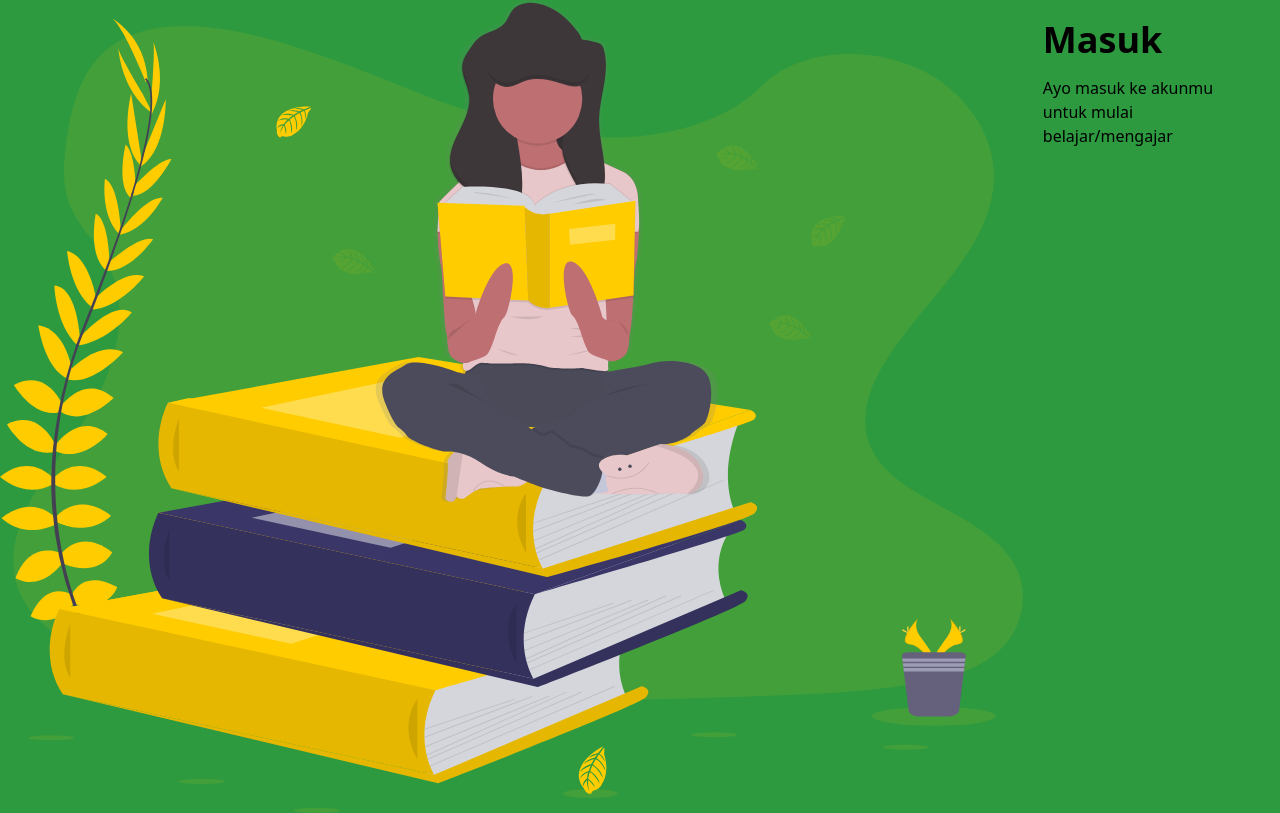
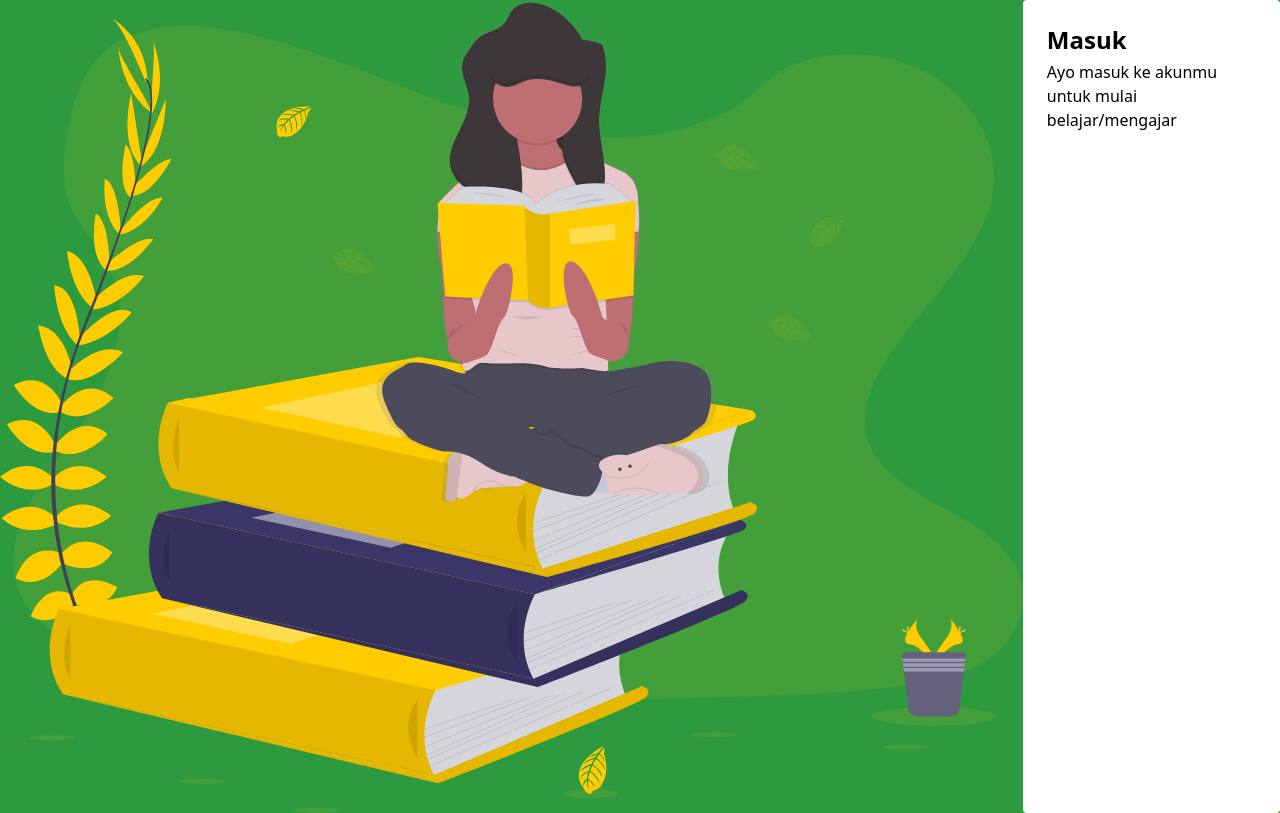
Before and after one commit to andirayka/lesinaja, a React (Create React App) app: page /masuk in a window 1280 px wide. Built offline with nearby package versions, Linux system fonts and the light colour scheme.

Commit message:
fix styling in contentContainer & SectionTitle

```diff
--- a/src/components/moleculs/SectionTitle.js
+++ b/src/components/moleculs/SectionTitle.js
@@ -1,11 +1,11 @@
-import React from 'react';
+import React from "react";
 
 const SectionTitle = ({ heading, body }) => {
   return (
     <div>
-      <h1 className="font-bold text-4xl mb-4 default-green">{heading}</h1>
+      <p className="text-left text-2xl font-bold">{heading}</p>
 
-      {body && <p>{body}</p>}
+      {body && <p className="text-left text-base mt-1">{body}</p>}
     </div>
   );
 };
--- a/src/components/organisms/ContentContainer.js
+++ b/src/components/organisms/ContentContainer.js
@@ -1,7 +1,7 @@
-import React from 'react';
+import React from "react";
 
 const ContentContainer = ({ children }) => {
-  return <div className="w-500 m-5">{children}</div>;
+  return <div className="bg-white rounded p-6">{children}</div>;
 };
 
 export default ContentContainer;
```
